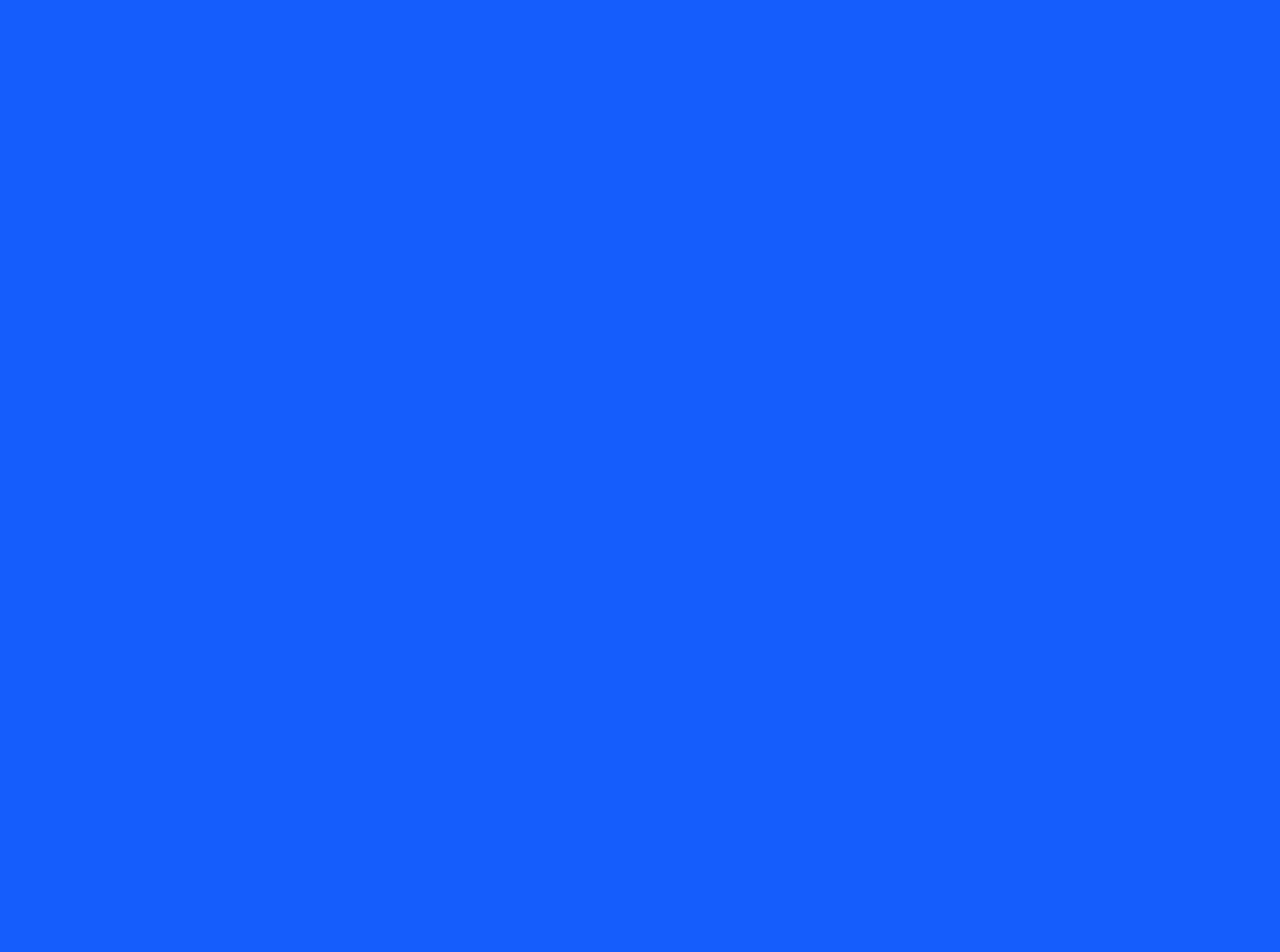
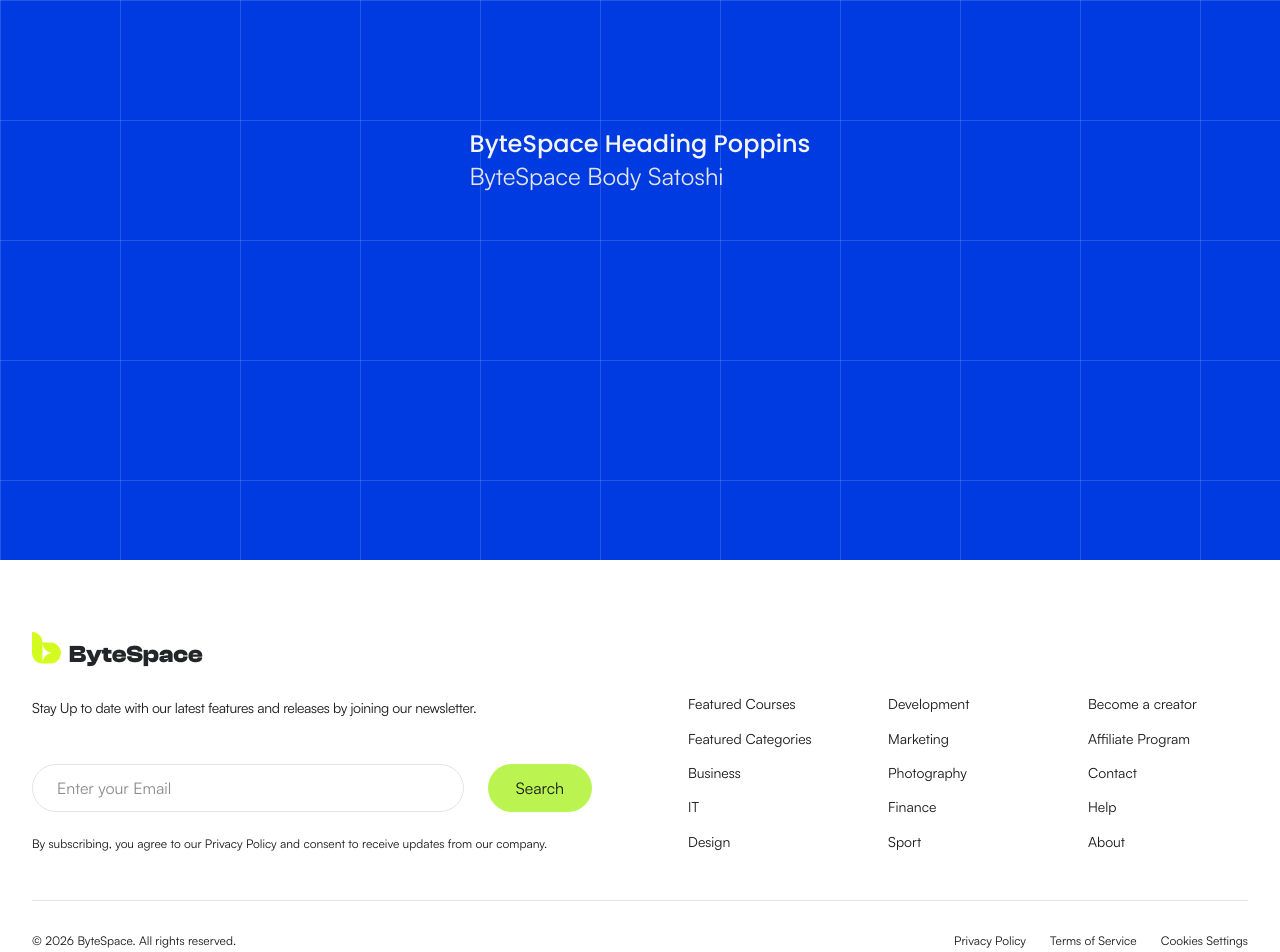
Before and after one commit to mmmim24/bytespace-new, a Next.js app: page / in a window 1280 px wide. Shown: the part 240-1192 px from the top of the page. Built offline with nearby package versions, Linux system fonts and the light colour scheme.

Commit message:
fix(spacing): navbar footer spacing

```diff
--- a/app/components/Footer.tsx
+++ b/app/components/Footer.tsx
@@ -71,7 +71,7 @@
     const currentYear = new Date().getFullYear();
 
     return (
-        <footer className="mx-auto max-w-7xl px-4 py-12 sm:px-6 lg:px-8">
+        <footer className="mx-auto w-full max-w-7xl px-8 py-18">
 
             <div className="grid grid-cols-2 gap-24">
 
@@ -86,20 +86,20 @@
 
                     <div className="flex flex-col gap-6">
 
-                        <div className="flex gap-6 h-13">
+                        <div className="flex gap-6 h-12">
                             <input placeholder="Enter your Email" className="flex-1 border border-zinc-200 px-6 py-4 rounded-4xl" />
                             <button className="bg-lime-300 px-6 py-3 rounded-4xl w-26">Search</button>
                         </div>
 
-                        <p className="text-[12px]">By subscribing, you agree to our Privacy Policy and consent to receive updates from our company.</p>
+                        <p className="text-xs">By subscribing, you agree to our Privacy Policy and consent to receive updates from our company.</p>
 
                     </div>
 
                 </div>
 
-                <div className="grid grid-cols-3 justify-center sm:justify-start items-center sm:items-start text-center sm:text-left gap-x-10">
+                <div className="grid grid-cols-3 gap-x-10 text-sm mt-12">
                     {footerLinks.map((link) => (
-                        <div key={link.name}>
+                        <div key={link.name} className="self-end">
                             <Link
                                 href={link.href}
                                 target="_blank"
@@ -112,7 +112,7 @@
                 </div>
             </div>
 
-            <div className="mt-12 border-t border-zinc-200 pt-8 sm:flex sm:items-center text-xs sm:justify-between text-center sm:text-left">
+            <div className="mt-12 border-t border-zinc-200 pt-8 flex items-center justify-between text-xs">
                 <p >
                     &copy; {currentYear} ByteSpace. All rights reserved.
                 </p>
--- a/app/page.tsx
+++ b/app/page.tsx
@@ -1,10 +1,12 @@
 export default function Home() {
   return (
-    <div className="min-h-1300 bg-blue-600 max-w-full mx-auto py-8 flex flex-col justify-center">
+    <div className="min-h-screen bg-primary max-w-full mx-auto py-8 flex flex-col justify-center">
+      <div className="max-w-7xl mx-auto">
 
-      <h1 className="text-2xl font-medium">ByteSpace Heading Poppins</h1>
-      <div className="flex flex-col gap-4 text-2xl font-medium sm:flex-row">
-        ByteSpace Body Satoshi
+        <h1 className="text-2xl font-medium text-shuttle-gray-50">ByteSpace Heading Poppins</h1>
+        <div className="flex flex-col gap-4 text-2xl font-medium text-shuttle-gray-100">
+          ByteSpace Body Satoshi
+        </div>
       </div>
 
     </div>
```
Also changed, not shown: app/components/Navbar.tsx (+1 -1 lines).
